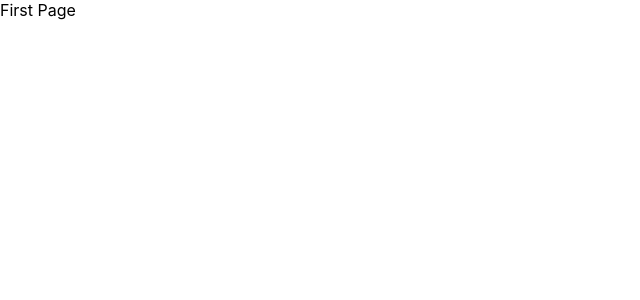
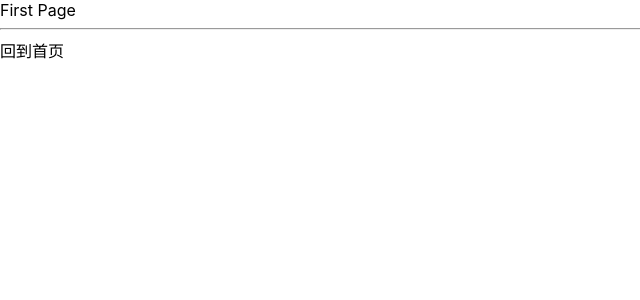
Before and after one commit to Howardyangyixuan/nextjs-blog-1, a Next.js app: page /posts/first_post in a window 1280 px wide. Shown: the top 300 px of the page, without its empty margins (0-640 px from the left). Built offline with nearby package versions, Linux system fonts and the light colour scheme.

Commit message:
修改各页面head内容

```diff
--- a/pages/posts/first_post.js
+++ b/pages/posts/first_post.js
@@ -1,7 +1,17 @@
 import React from "react"
+import Link from "next/link"
+import Head from "next/head"
 
 export default function x() {
   return (
-    <div>First Page</div>
+    <React.Fragment>
+      <Head>
+        <title>Ch1</title>
+      </Head>
+      <div>First Page
+        <hr/>
+        <Link href="/"><a>回到首页</a></Link>
+      </div>
+    </React.Fragment>
   )
 }
```
Also changed, not shown: pages/index.js (+9 -8 lines).
